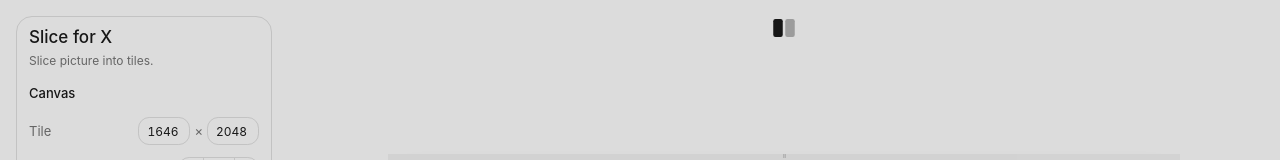
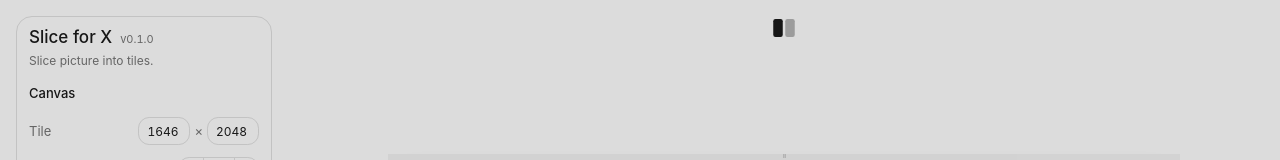
Before and after one commit to qilei0529/slice-for-x-poster, a Next.js app: page / in a window 1280 px wide. Shown: the top 160 px of the page. Built offline with nearby package versions, Linux system fonts and the light colour scheme.

Commit message:
Add version display to SidePanel header
- Included the version number from package.json in the SidePanel component's header.
- Updated PanelHead component to accept and render the version prop for better visibility of the application version.

```diff
--- a/components/element/panel.tsx
+++ b/components/element/panel.tsx
@@ -19,10 +19,11 @@ export function Panel({ className, children, ...props }: PanelProps) {
 
 export type PanelHeadProps = React.ComponentProps<"header"> & {
   title?: React.ReactNode;
+  version?: React.ReactNode;
   description?: React.ReactNode;
 };
 
-export function PanelHead({ className, title, description, children, ...props }: PanelHeadProps) {
+export function PanelHead({ className, title, version, description, children, ...props }: PanelHeadProps) {
   return (
     <header
       className={cn(
@@ -36,9 +37,16 @@ export function PanelHead({ className, title, description, children, ...props }:
       <div className="flex flex-col">
         {title != null ? (
           <h2 className={cn(
-            "text-section-title font-medium text-foreground",
+            "flex items-baseline gap-2 text-section-title font-medium text-foreground",
             description != null ? "-mt-1" : "",
-          )}>{title}</h2>
+          )}>
+            {title}
+            {version != null ? (
+              <span className="text-caption font-normal text-muted-foreground tabular-nums">
+                {version}
+              </span>
+            ) : null}
+          </h2>
         ) : null}
         {description != null ? (
           <div className="text-xs mt-1 text-muted-foreground">{description}</div>
--- a/components/side-panel.tsx
+++ b/components/side-panel.tsx
@@ -1,6 +1,7 @@
 "use client";
 
 import { useEffect, useRef, useState } from "react";
+import { version } from "@/package.json";
 import { FieldGroup } from "@/components/element/field-group";
 import { Panel, PanelFoot, PanelHead } from "@/components/element/panel";
 import { Button } from "@/components/ui/button";
@@ -92,6 +93,7 @@ export function SidePanel({
     <Panel className="min-h-full">
       <PanelHead
         title="Slice for X"
+        version={`v${version}`}
         description={`Slice picture into tiles.`}
       >
         {hasImage ? (
```
